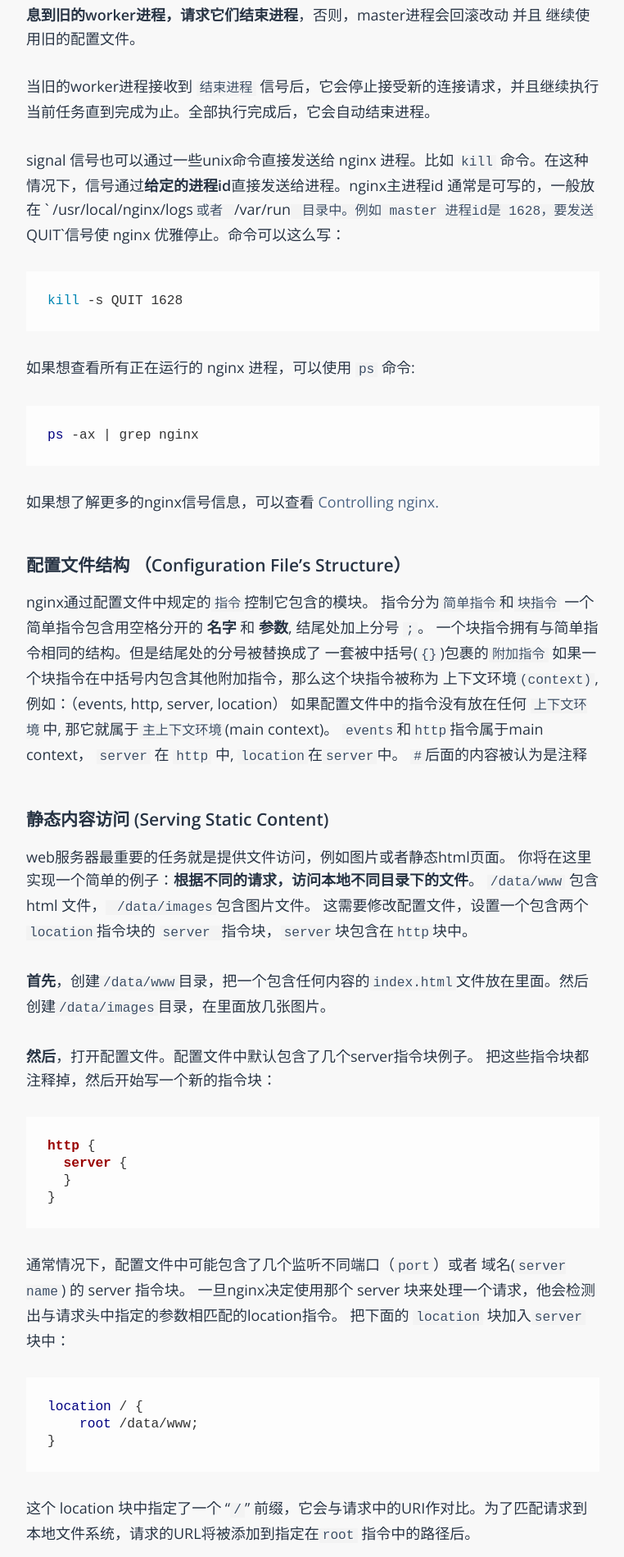
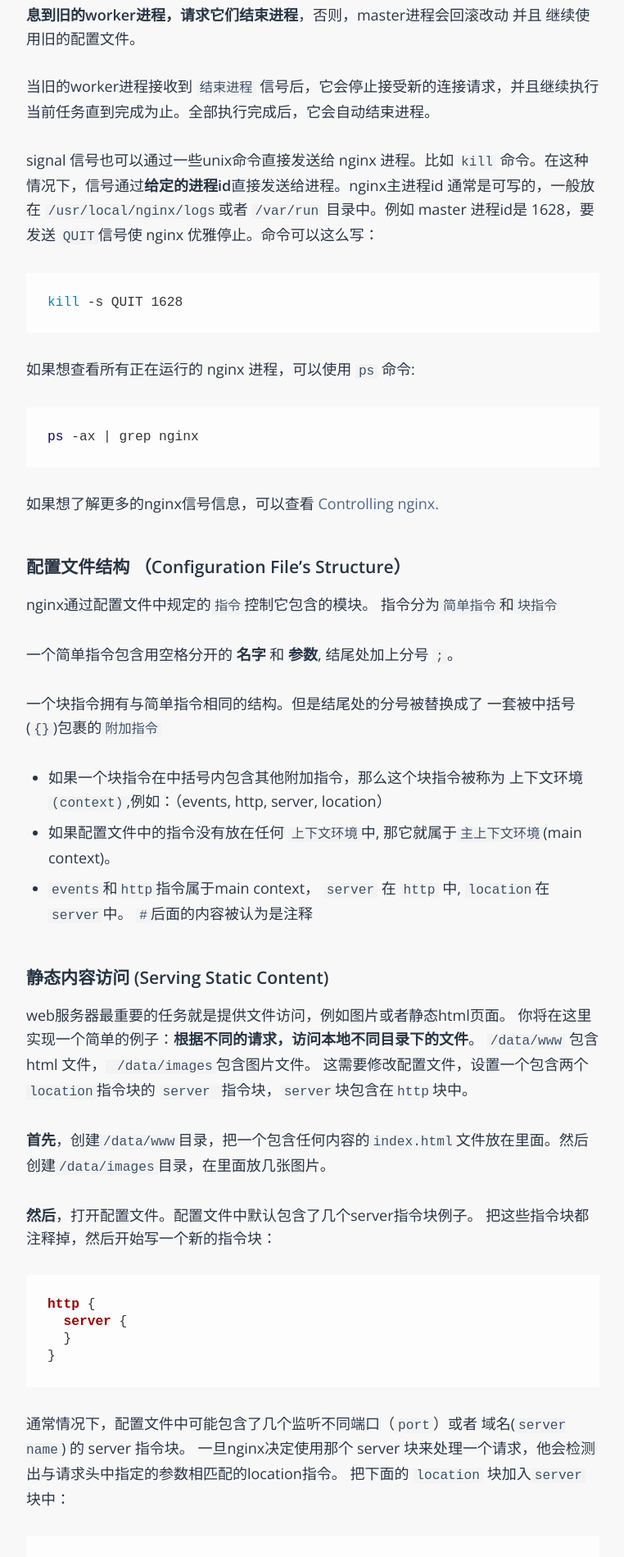
Before and after one commit to leoMeee/leoMeee.github.io, a Jekyll site: the page built from _posts/2017-03-10-Nginx入门文档.md, in a window 1280 px wide. Shown: the part 1270-3169 px from the top of the page at 82% size, without its empty margins (258-1020 px from the left). Built offline with Jekyll 4.4.1, drawn with Linux system fonts in a browser that asks for light colours; some web fonts are replaced; some of the changed text lies outside the part shown.

```diff
--- a/_posts/2017-03-10-Nginx入门文档.md
+++ b/_posts/2017-03-10-Nginx入门文档.md
@@ -43,7 +43,7 @@ nginx 和 nginx模块的工作方式定义nginx.conf 中。
 
 当旧的worker进程接收到 `结束进程` 信号后，它会停止接受新的连接请求，并且继续执行当前任务直到完成为止。全部执行完成后，它会自动结束进程。
 
-signal 信号也可以通过一些unix命令直接发送给 nginx 进程。比如 `kill` 命令。在这种情况下，信号通过**给定的进程id**直接发送给进程。nginx主进程id 通常是可写的，一般放在 ` /usr/local/nginx/logs`或者 `/var/run` 目录中。例如 master 进程id是 1628，要发送 `QUIT`信号使 nginx 优雅停止。命令可以这么写：
+signal 信号也可以通过一些unix命令直接发送给 nginx 进程。比如 `kill` 命令。在这种情况下，信号通过**给定的进程id**直接发送给进程。nginx主进程id 通常是可写的，一般放在 `/usr/local/nginx/logs`或者 `/var/run` 目录中。例如 master 进程id是 1628，要发送 `QUIT`信号使 nginx 优雅停止。命令可以这么写：
 
 	kill -s QUIT 1628
 
@@ -56,11 +56,14 @@ signal 信号也可以通过一些unix命令直接发送给 nginx 进程。比
 ### 配置文件结构 （Configuration File’s Structure）
 nginx通过配置文件中规定的`指令`控制它包含的模块。
 指令分为`简单指令`和`块指令`
+
 一个简单指令包含用空格分开的 **名字** 和 **参数**, 结尾处加上分号 `;`。
+
 一个块指令拥有与简单指令相同的结构。但是结尾处的分号被替换成了 一套被中括号(`{}`)包裹的`附加指令`
-如果一个块指令在中括号内包含其他附加指令，那么这个块指令被称为 上下文环境`(context)`,例如：（events, http, server, location）
-如果配置文件中的指令没有放在任何 `上下文环境`中, 那它就属于`主上下文环境`(main context)。
-`events`和`http`指令属于main context，  `server` 在 `http` 中, `location`在`server`中。
+
+- 如果一个块指令在中括号内包含其他附加指令，那么这个块指令被称为 上下文环境`(context)`,例如：（events, http, server, location）
+- 如果配置文件中的指令没有放在任何 `上下文环境`中, 那它就属于`主上下文环境`(main context)。
+- `events`和`http`指令属于main context，  `server` 在 `http` 中, `location`在`server`中。
 `#`后面的内容被认为是注释
 
 
```
